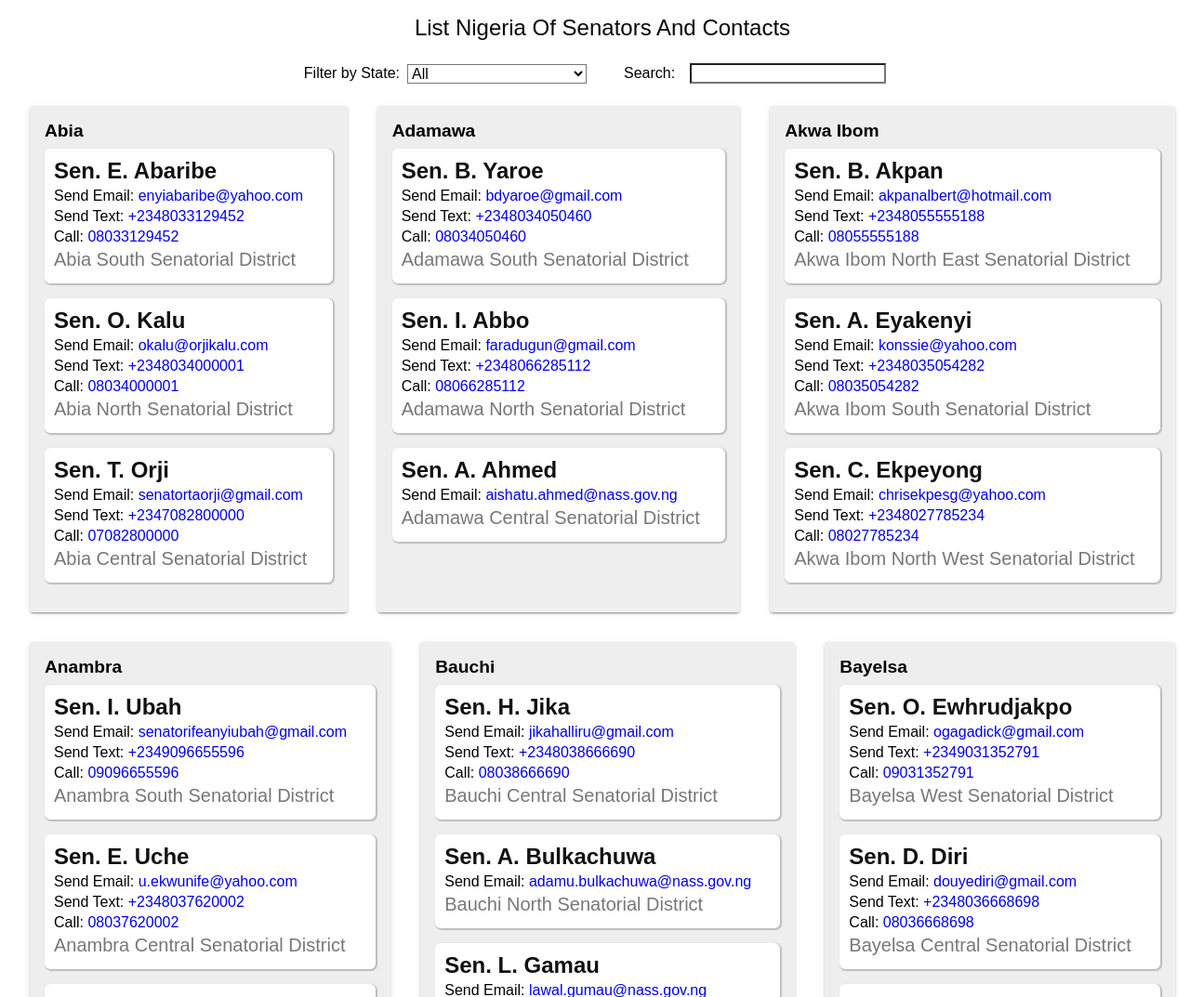
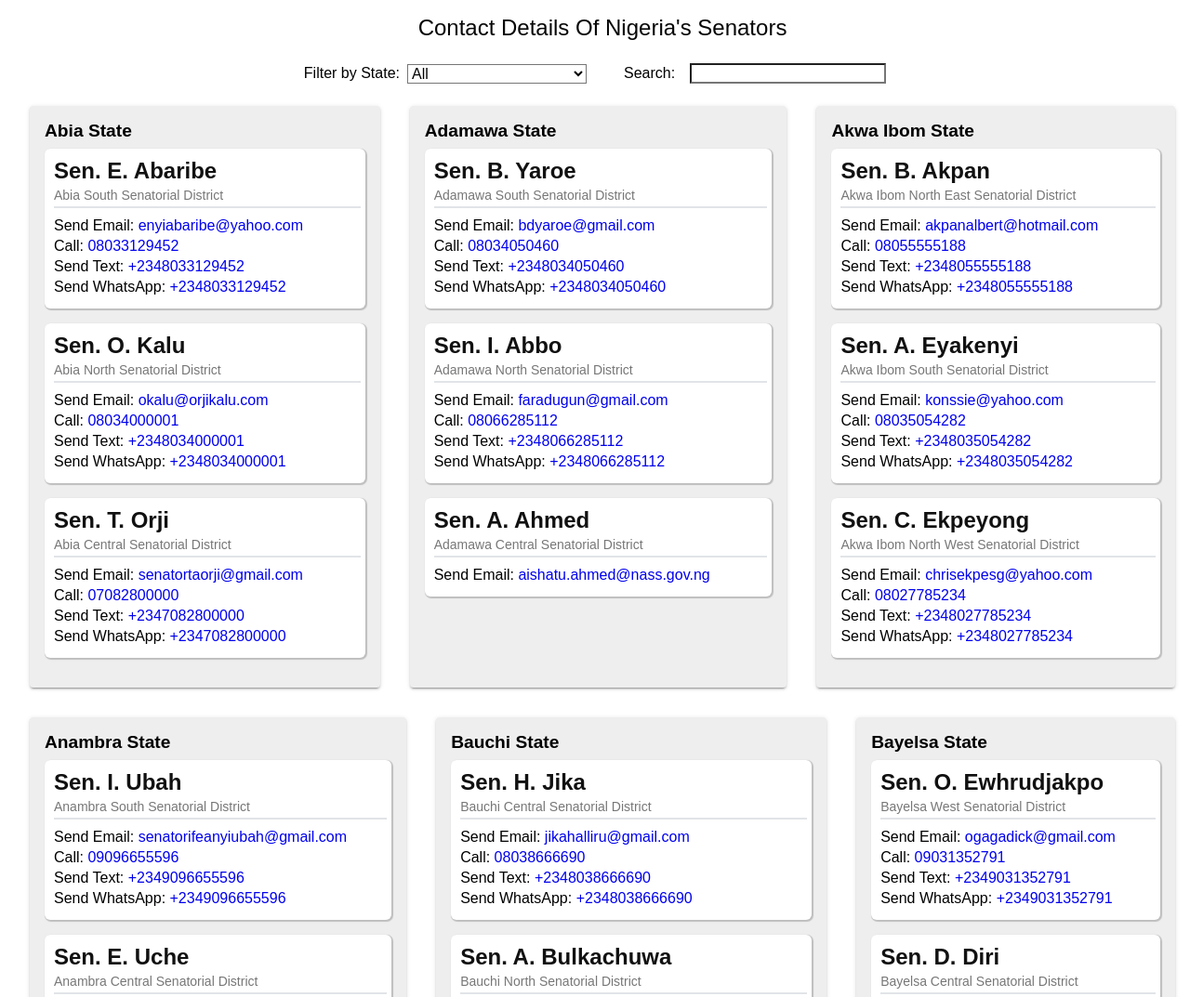
Before and after one commit to bolah2009/naija-senate-contact-list, a website built with webpack: page dist/index.html in a window 1280 px wide. Shown: the top 1073 px of the page at 93% size. Built offline with nearby package versions, Linux system fonts and the light colour scheme.

Commit message:
Detailed minor tweaks on search (#2)
* Typos on heading

* Draft styling for empty results

* A few minor text tweaks

* Add an empty results div and 'state' after state name

* Fix for lint error detected

* Add send WhatsApp to contacts

* Move district to Senator name for quicker person recognition

* Update src/index.js

Co-Authored-By: Bola Ahmed Buari <bola_ahmed2002@yahoo.com>

* Edit country code for whatsapp

* Revert "Edit country code for whatsapp"

This reverts commit 07bb9bef11663dde9f9082216969fbf96f8c048f.

* Open WhatsApp in new window incase user is on desktop

```diff
--- a/src/index.js
+++ b/src/index.js
@@ -6,6 +6,8 @@ const searchElement = document.querySelector('#search');
 const selectElement = document.querySelector('#filter');
 
 const addCountryCode = (phone, code = '+234') => phone.replace(/0/, code);
+const addCountryCodeWithoutPlus = (phone, code = '234') =>
+  phone.replace(/0/, code);
 
 const renderListOfStateOption = () => {
   const listOfStates = senateList
@@ -19,44 +21,53 @@ const renderListOfStateOption = () => {
 
 const render = list => {
   const phoneHTML = (phone, district) => `
+  <p>Call:
+   <a href="tel:${addCountryCode(phone)}">${phone}</a>
+  </p>
   <p>Send Text:
   <a href="sms:${addCountryCode(phone)}
    ?body=${body(district)}">${addCountryCode(phone)}
   </a>
 </p>
-  <p>Call:
-   <a href="tel:${addCountryCode(phone)}">${phone}</a>
+<p>Send WhatsApp:
+<a href="https://wa.me/${addCountryCode(phone, '234')}?text=${body(
+    district,
+  )}" target="_blank">
+${addCountryCode(phone)}
+</a>
 </p>
 `;
 
-  const emailHTML = (email, district) => `
-   <p>Send Email:
+  const emailHTML = (email, district) => `<p>Send Email:
   <a href="mailto:${email}?subject=${subject}&body=${body(district)}">
   ${email}
   </a>
   </p>`;
+
+  const emptyResults = `<section class="empty-section"><div class="empty-results">No senators found. Please try again!</div></section>`;
 
   const renderContent = (data, html, dis) => (data ? html(data, dis) : '');
 
   const addData = ({ name, email, phone, district, fullName }) => `
    <li title="${fullName}" class="senator">
     <p class="name">${name}</p>
+    <p class="district">${district} Senatorial District</p>
+    <hr class="hr">
       ${renderContent(email, emailHTML, district)}
       ${renderContent(phone, phoneHTML, district)}
-    <p class="district">${district} Senatorial District</p>
    </li>`;
 
   const listItems = list
     .map(
       ({ state, data }) => `
       <section class="grow-1 list-item">
-        <h2 class="state">${state}</h2>
+        <h2 class="state">${state} State</h2>
         <ul>${data.map(addData).join('')}</ul>
       </section>`,
     )
     .join('');
 
-  root.innerHTML = listItems;
+  root.innerHTML = list.length ? listItems : emptyResults;
 };
 
 renderListOfStateOption();
--- a/src/template.js
+++ b/src/template.js
@@ -3,10 +3,9 @@ export const subject = 'The Anti-Social Media Bill';
 export const body = district =>
   encodeURIComponent(`Good day Sir/Ma,
 
-My name is ____, a concerned constituent
-from ${district}. I write this mail to strongly condemn the anti-social media bill (hereinafter "the bill") currently in the committee stage at the Red chambers and to implore you to vote against this bill.
+My name is ____, a concerned constituent from ${district}. I write this mail to strongly condemn The Anti-Social Media Bill (hereinafter "the bill") currently in the committee stage at the Red chambers and to implore you to vote against this bill.
 
-The bill seeks to gag Nigerians constitutional right to freedom of expression and speech under the guise of combating false information and "fake news". It is an attempt at regulating the citizens right to demand accountability and transparency from its elected officials and government officials and agencies.
+The bill seeks to gag Nigerians' constitutional right to freedom of expression and speech under the guise of combating false information and "fake news". It is an attempt at regulating the citizens' right to demand accountability and transparency from its elected officials and government officials and agencies.
 
 I urge you Sir/Ma in your capacity to vote against this bill and also speak against it in further plenary sessions. The right to speech and freedom of expression is an essential feature of democracy and when this is threatened, our democracy is also threatened.
 
```
Also changed, not shown: dist/css/styles.css, dist/index.html. Lines whose indentation alone changed are shown as unchanged.
